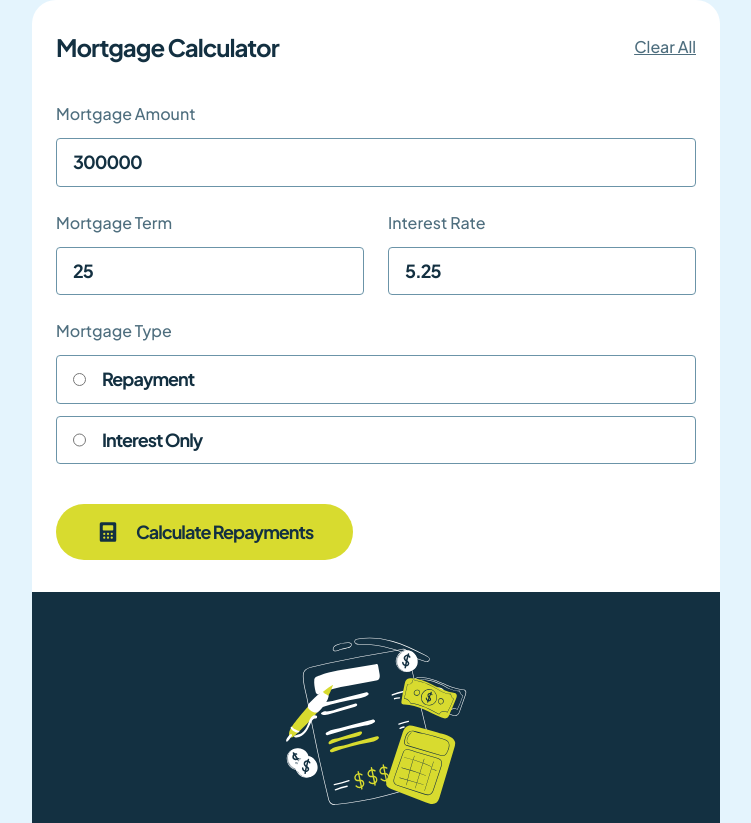
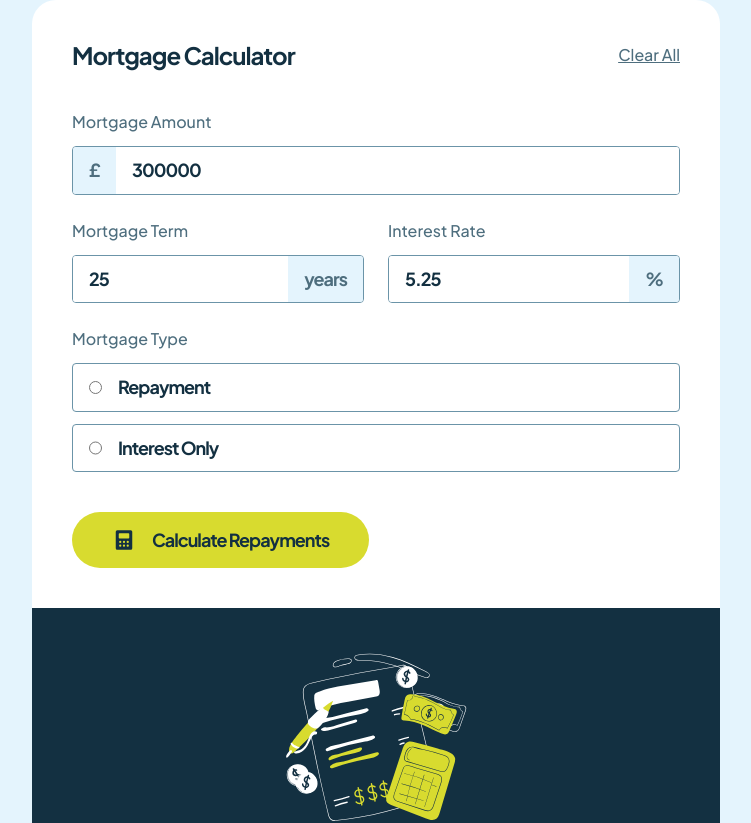
Before and after one commit to clakr/mortgage-repayment-calculator, a React (Vite) app: page / in a window 1280 px wide. Shown: the top 823 px of the page, without its empty margins (264-1015 px from the left). Built offline with nearby package versions, Linux system fonts and the light colour scheme.

Commit message:
refactored `Input` component

```diff
--- a/src/Calculator.tsx
+++ b/src/Calculator.tsx
@@ -7,10 +7,10 @@ import { twMerge } from "tailwind-merge";
 
 export default function Calculator() {
   return (
-    <section className="flex flex-col gap-y-24 px-24 py-32 tablet:gap-y-40">
+    <section className="flex flex-col gap-y-24 px-24 py-32 tablet:gap-y-40 tablet:p-40">
       <Header />
       <Body />
-      <button className="font-preset-3 flex items-center justify-center gap-x-16 rounded-full bg-lime py-16 text-slate-900 tablet:self-start tablet:px-40">
+      <button className="flex items-center justify-center gap-x-16 rounded-full bg-lime py-16 text-slate-900 font-preset-3 tablet:self-start tablet:px-40">
         <img src="./icon-calculator.svg" alt="" />
         Calculate Repayments
       </button>
@@ -21,10 +21,10 @@ export default function Calculator() {
 function Header() {
   return (
     <div className="flex flex-col gap-y-8 tablet:flex-row tablet:justify-between">
-      <h2 className="font-preset-2 text-slate-900">Mortgage Calculator</h2>
+      <h2 className="text-slate-900 font-preset-2">Mortgage Calculator</h2>
       <button
         type="button"
-        className="font-preset-4 self-start text-slate-700 underline tablet:self-auto"
+        className="self-start text-slate-700 underline font-preset-4 tablet:self-auto"
       >
         Clear All
       </button>
@@ -37,16 +37,36 @@ function Body() {
     <div className="flex flex-col gap-y-24">
       <FormField>
         <Label htmlFor="amount">Mortgage Amount</Label>
-        <Input type="number" name="amount" id="amount" value="300000" />
+        <Input
+          type="number"
+          name="amount"
+          id="amount"
+          value="300000"
+          content="£"
+        />
       </FormField>
       <div className="grid gap-24 tablet:grid-cols-2">
         <FormField>
           <Label htmlFor="term">Mortgage Term</Label>
-          <Input type="number" name="term" id="term" value="25" />
+          <Input
+            type="number"
+            name="term"
+            id="term"
+            value="25"
+            content="years"
+            contentPosition="right"
+          />
         </FormField>
         <FormField>
           <Label htmlFor="rate">Interest Rate</Label>
-          <Input type="number" name="rate" id="rate" value="5.25" />
+          <Input
+            type="number"
+            name="rate"
+            id="rate"
+            value="5.25"
+            content="%"
+            contentPosition="right"
+          />
         </FormField>
       </div>
       <FormField>
@@ -79,9 +99,9 @@ function Label({ children, hasInputChild, ...rest }: LabelProps) {
   return (
     <label
       className={twMerge(
-        !hasInputChild && "font-preset-4 text-slate-700",
+        !hasInputChild && "text-slate-700 font-preset-4",
         hasInputChild === "radio" &&
-          "font-preset-3 flex gap-x-16 rounded-[.4rem] border border-slate-500 px-16 py-12 text-slate-900 has-[:checked]:border-lime has-[:checked]:bg-lime/15",
+          "flex gap-x-16 rounded-[.4rem] border border-slate-500 px-16 py-12 text-slate-900 font-preset-3 has-[:checked]:border-lime has-[:checked]:bg-lime/15",
       )}
       {...rest}
     >
@@ -90,16 +110,40 @@ function Label({ children, hasInputChild, ...rest }: LabelProps) {
   );
 }
 
-type InputProps = InputHTMLAttributes<HTMLInputElement>;
-function Input({ type, ...rest }: InputProps) {
+type InputProps = InputHTMLAttributes<HTMLInputElement> & {
+  content?: string;
+  contentPosition?: "left" | "right";
+};
+function Input({
+  type,
+  content,
+  contentPosition = "left",
+  ...rest
+}: InputProps) {
+  if (type === "number") {
+    return (
+      <div className="flex overflow-hidden rounded-[.4rem] border border-slate-500">
+        <span
+          className={twMerge(
+            contentPosition === "right" && "order-1",
+            "bg-slate-100 px-16 py-12 text-slate-700 font-preset-3",
+          )}
+        >
+          {content}
+        </span>
+        <input
+          type={type}
+          className="w-full px-16 py-12 text-slate-900 outline-none font-preset-3"
+          {...rest}
+        />
+      </div>
+    );
+  }
+
   return (
     <input
-      className={twMerge(
-        type === "number" &&
-          "font-preset-3 rounded-[.4rem] border border-slate-500 px-16 py-12 text-slate-900",
-        type === "radio" && "accent-lime",
-      )}
       type={type}
+      className={twMerge(type === "radio" && "accent-lime")}
       {...rest}
     />
   );
--- a/tailwind.config.js
+++ b/tailwind.config.js
@@ -18,6 +18,7 @@ export default {
       red: "#D73328",
     },
     spacing: {
+      0: "0",
       8: ".8rem",
       12: "1.2rem",
       16: "1.6rem",
```
